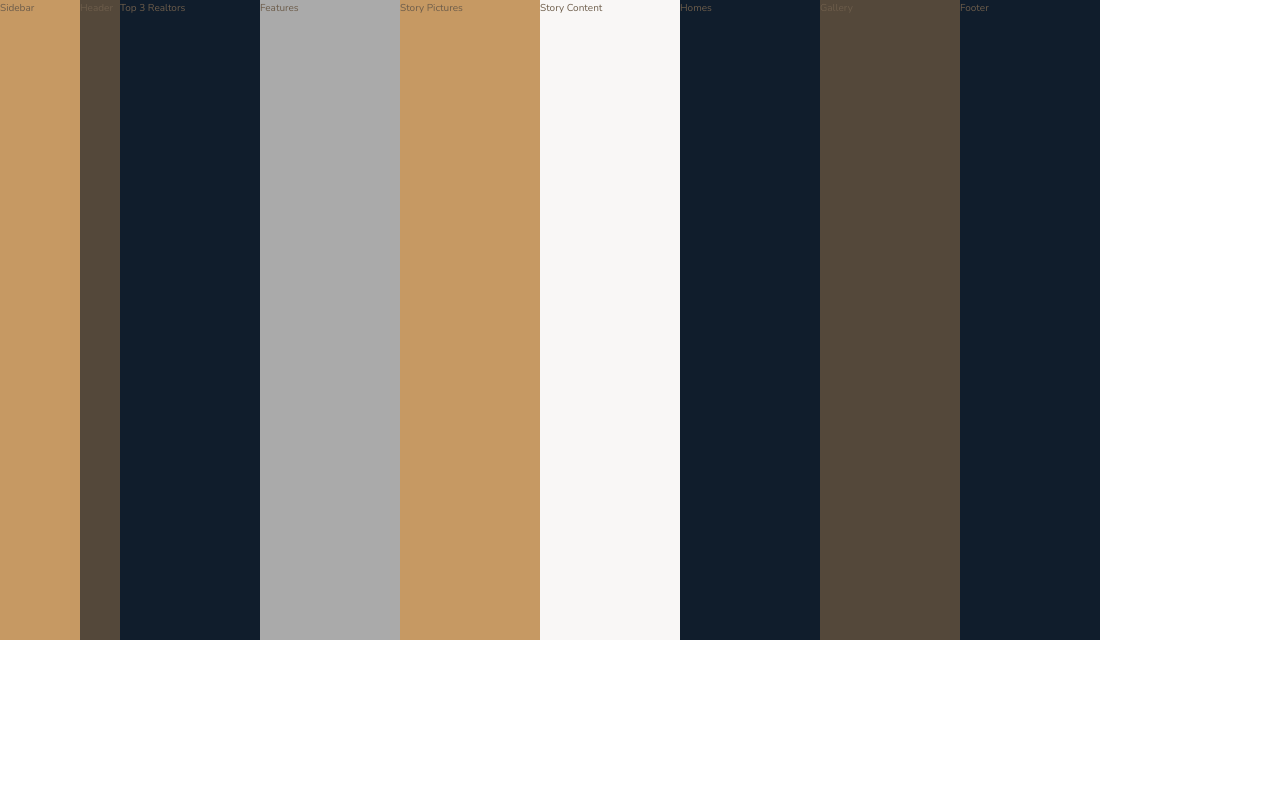
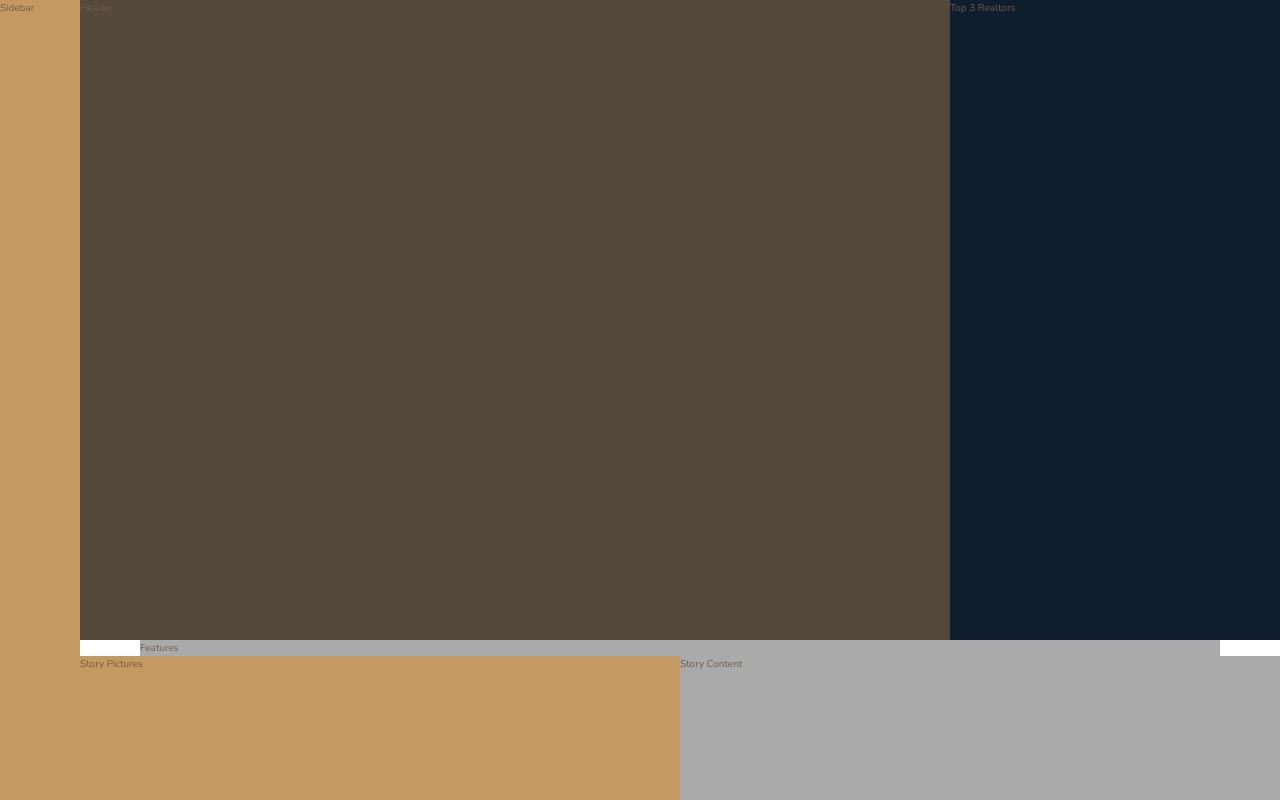
Before and after one commit to diegohferraz/estudos-css-grid, a website: page index.html in a window 1280 px wide. Shown: the top 800 px of the page. Drawn offline with nearby package versions, Linux system fonts and the light colour scheme.

Commit message:
adds content positioning

```diff
--- a/sass/_base.scss
+++ b/sass/_base.scss
@@ -35,5 +35,5 @@
 .container {
   display: grid;
   grid-template-rows: 80vh min-content 40vw repeat(3, min-content);
-  grid-template-columns: [sidebar-start] 8rem [sidebar-end full-start] 1fr [center-start] repeat(8, [col-start] minmax(min-content, 14rem) [col-end]) [center-end] 1fr [full-end];
+  grid-template-columns: [sidebar-start] 8rem [sidebar-end full-start] minmax(6rem,1fr) [center-start] repeat(8, [col-start] minmax(min-content, 14rem) [col-end]) [center-end] minmax(6rem,1fr) [full-end];
 }
--- a/sass/_features.scss
+++ b/sass/_features.scss
@@ -1,3 +1,4 @@
 .features {
   background-color: $color-grey-light-2;
+  grid-column: center-start / center-end;
 }
--- a/sass/_footer.scss
+++ b/sass/_footer.scss
@@ -1,3 +1,4 @@
 .footer {
   background-color: $color-secondary;
+  grid-column: full-start / full-end;
 }
--- a/sass/_gallery.scss
+++ b/sass/_gallery.scss
@@ -1,3 +1,4 @@
 .gallery {
   background-color: $color-grey-dark-1;
+  grid-column: full-start / full-end;
 }
--- a/sass/_header.scss
+++ b/sass/_header.scss
@@ -1,3 +1,4 @@
 .header {
   background-color: $color-grey-dark-1;
+  grid-column: full-start / col-end 6;
 }
--- a/sass/_homes.scss
+++ b/sass/_homes.scss
@@ -1,3 +1,4 @@
 .homes {
   background-color: $color-secondary;
+  grid-column: center-start / center-end;
 }
--- a/sass/_realtors.scss
+++ b/sass/_realtors.scss
@@ -1,3 +1,4 @@
 .realtors {
   background-color: $color-secondary;
+  grid-column: col-start 7 / full-end;
 }
--- a/sass/_sidebar.scss
+++ b/sass/_sidebar.scss
@@ -1,3 +1,5 @@
 .sidebar {
   background-color: $color-primary;
+  grid-column: sidebar-start / sidebar-end;
+  grid-row: 1 / -1;
 }
--- a/sass/_story.scss
+++ b/sass/_story.scss
@@ -1,9 +1,11 @@
 .story {
   &__pictures {
     background-color: $color-primary;
+    grid-column: full-start / col-end 4;
   }
 
   &__content {
-    background-color: $color-grey-light-1;
+    background-color: $color-grey-light-2;
+    grid-column: col-start 5 / full-end;
   }
 }
```
Also changed, not shown: css/style.css.
